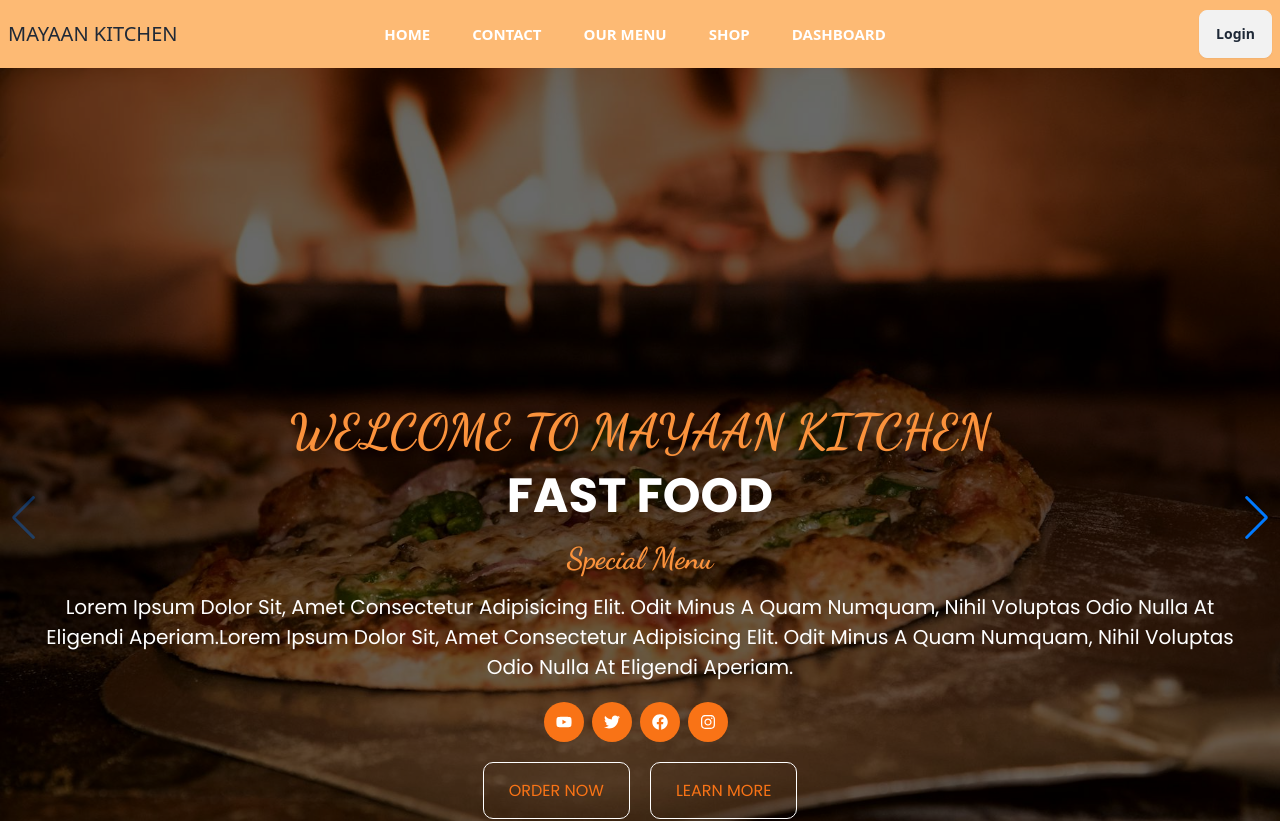
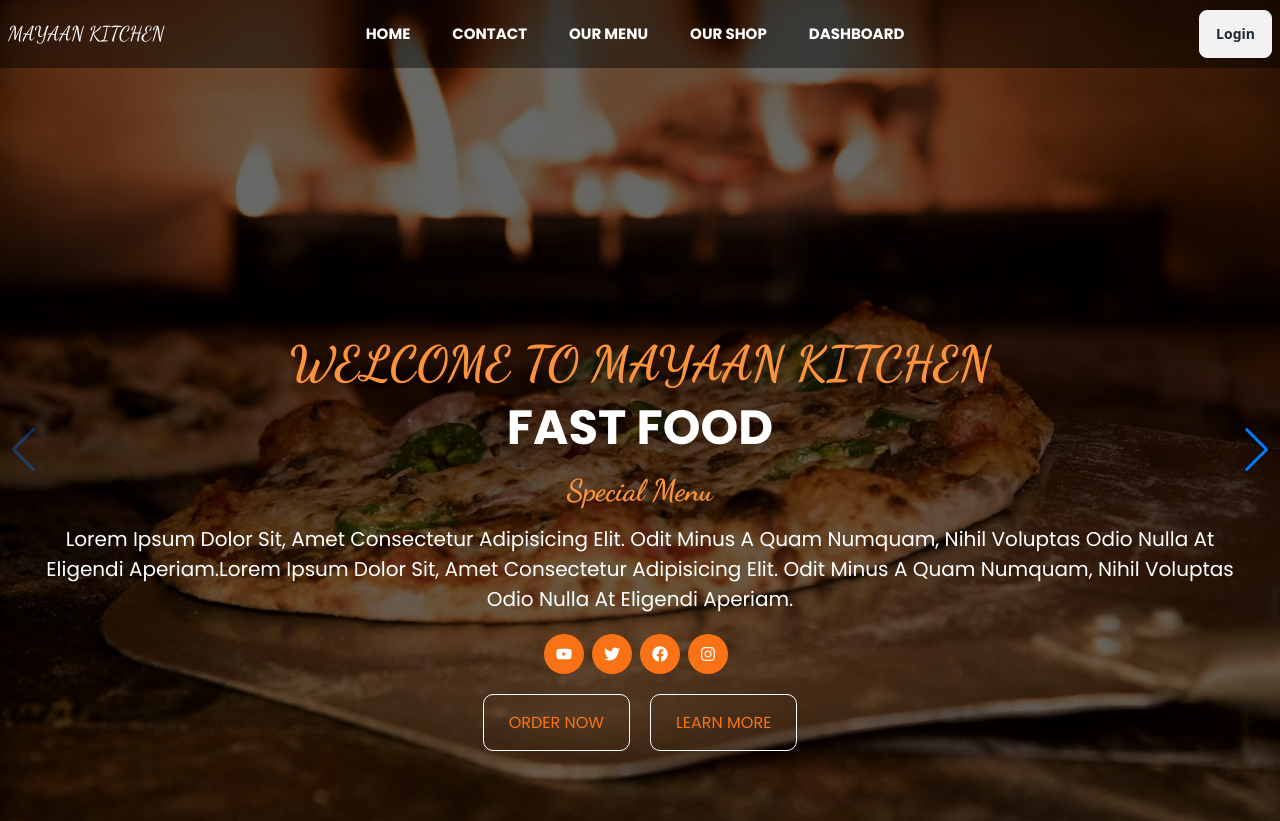
Before and after one commit to md-mostafiz181/Mayaan-kitchen-client, a React (Vite) app: page / in a window 1280 px wide. Shown: the top 821 px of the page. Built offline with nearby package versions, Linux system fonts and the light colour scheme.

Commit message:
fixed navbar problem

```diff
--- a/src/pages/Shared/Navbar/Navbar.css
+++ b/src/pages/Shared/Navbar/Navbar.css
@@ -1,4 +1,6 @@
-
+#navbar-part{
+    background: rgba(0, 0, 0, 0.452);
+}
 
 .nav-bar li a {
     display: inline-block !important;
@@ -23,7 +25,7 @@
     content: "";
     width: 0%;
     height: 5px;
-    background: green;
+    background: #f97316;
     bottom: -5px;
     left: 0;
     position: absolute;
@@ -37,5 +39,5 @@
 
 .nav-bar li a:hover {
     background-color: transparent !important;
-    color: green !important;
+    color: #f97316 !important;
 }
--- a/src/pages/Shared/Navbar/Navbar.jsx
+++ b/src/pages/Shared/Navbar/Navbar.jsx
@@ -6,34 +6,34 @@ const Navbar = () => {
   const navOptions = (
     <div className="nav-bar lg:flex ">
       <li>
-        <a className="uppercase lg:text-[15px] sm:text-[10px] font-bold">
+        <a className="uppercase lg:text-[15px] sm:text-[10px] font-bold primaryFont" >
           Home
         </a>
       </li>
       <li>
-        <a className="uppercase lg:text-[15px] sm:text-[10px] font-bold">
+        <a className="uppercase lg:text-[15px] sm:text-[10px] font-bold primaryFont">
           Contact
         </a>
       </li>
       <li>
-        <a className="uppercase lg:text-[15px] sm:text-[10px] font-bold">
+        <a className="uppercase lg:text-[15px] sm:text-[10px] font-bold primaryFont">
           our menu
         </a>
       </li>
       <li>
-        <a className="uppercase lg:text-[15px] sm:text-[10px] font-bold">
-          shop
+        <a className="uppercase lg:text-[15px] sm:text-[10px] font-bold primaryFont">
+         Our shop
         </a>
       </li>
       <li>
-        <a className="uppercase lg:text-[15px] sm:text-[10px] font-bold">
+        <a className="uppercase lg:text-[15px] sm:text-[10px] font-bold primaryFont">
           dashboard
         </a>
       </li>
     </div>
   );
   return (
-    <div className="bg-orange-300">
+    <div id="navbar-part" className="fixed z-30 w-full">
       <Container>
         <div className="navbar ">
           <div className="navbar-start">
@@ -60,12 +60,12 @@ const Navbar = () => {
               </div>
               <ul
                 tabIndex={0}
-                className="menu menu-sm dropdown-content bg-green-400 rounded-box  mt-3"
+                className="menu menu-sm dropdown-content z-20 bg-orange-400 rounded-box  mt-3"
               >
                 {navOptions}
               </ul>
             </div>
-            <a className="lg:text-xl sm:text-[10px] lg:uppercase font-normal  ">
+            <a className="lg:text-xl sm:text-[10px] lg:uppercase text-white secondaryFont font-normal  ">
               Mayaan Kitchen
             </a>
           </div>
```
